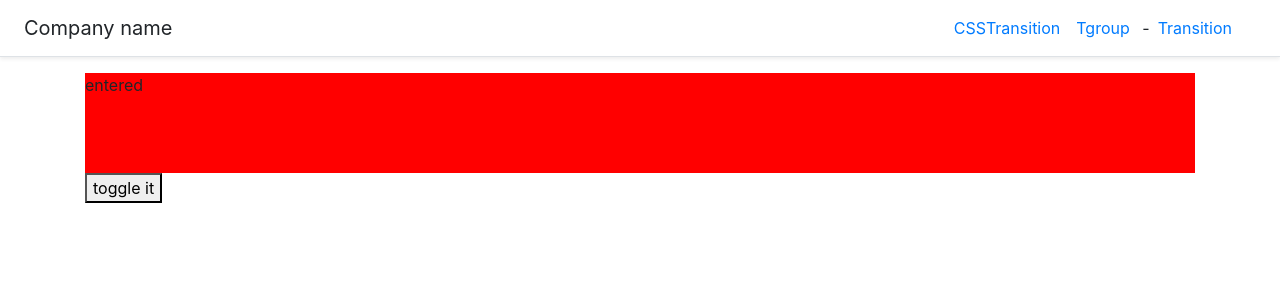
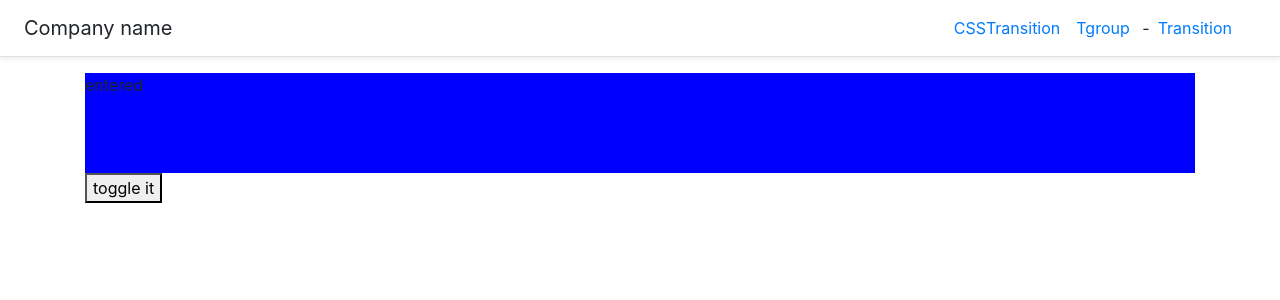
Before and after one commit to vadiminsk/react-advanced, a React (Create React App) app: page /transition in a window 1280 px wide. Shown: the top 300 px of the page. Built offline with nearby package versions, Linux system fonts and the light colour scheme.

Commit message:
rewrite transition with css-styles

```diff
--- a/src/components/Transition.js
+++ b/src/components/Transition.js
@@ -16,18 +16,7 @@ class TransitionComp extends Component {
     return (
       <>
         <Transition in={this.state.show} timeout={1000}>
-          {(state) => (
-            <div
-              style={{
-                background: 'red',
-                height: '100px',
-                transition: 'all 2s ease',
-                opacity: state === 'exited' || state === 'exiting' ? 0 : 1,
-              }}
-            >
-              {state}
-            </div>
-          )}
+          {(state) => <div className={`square square-${state}`}>{state}</div>}
         </Transition>
         <button onClick={this.showDiv}>toggle it</button>
       </>
--- a/src/style/style.css
+++ b/src/style/style.css
@@ -1,7 +1,30 @@
 /*=======================================
             TRANSITIONS BASIC
 ========================================*/
+.square {
+  background: red;
+  height: 100px;
+  opacity: 1;
+  transition: all 1s ease;
+}
 
+.square.square-entering {
+  opacity: 1;
+  transform: translateX(0%);
+}
+
+.square.square-entered {
+  background: blue;
+}
+
+.square.square-exiting {
+  background: green;
+}
+
+.square.square-exited {
+  opacity: 0;
+  transform: translateX(-100%);
+}
 /*=======================================
                 CSSTRANSITIONS
 ========================================*/
```
